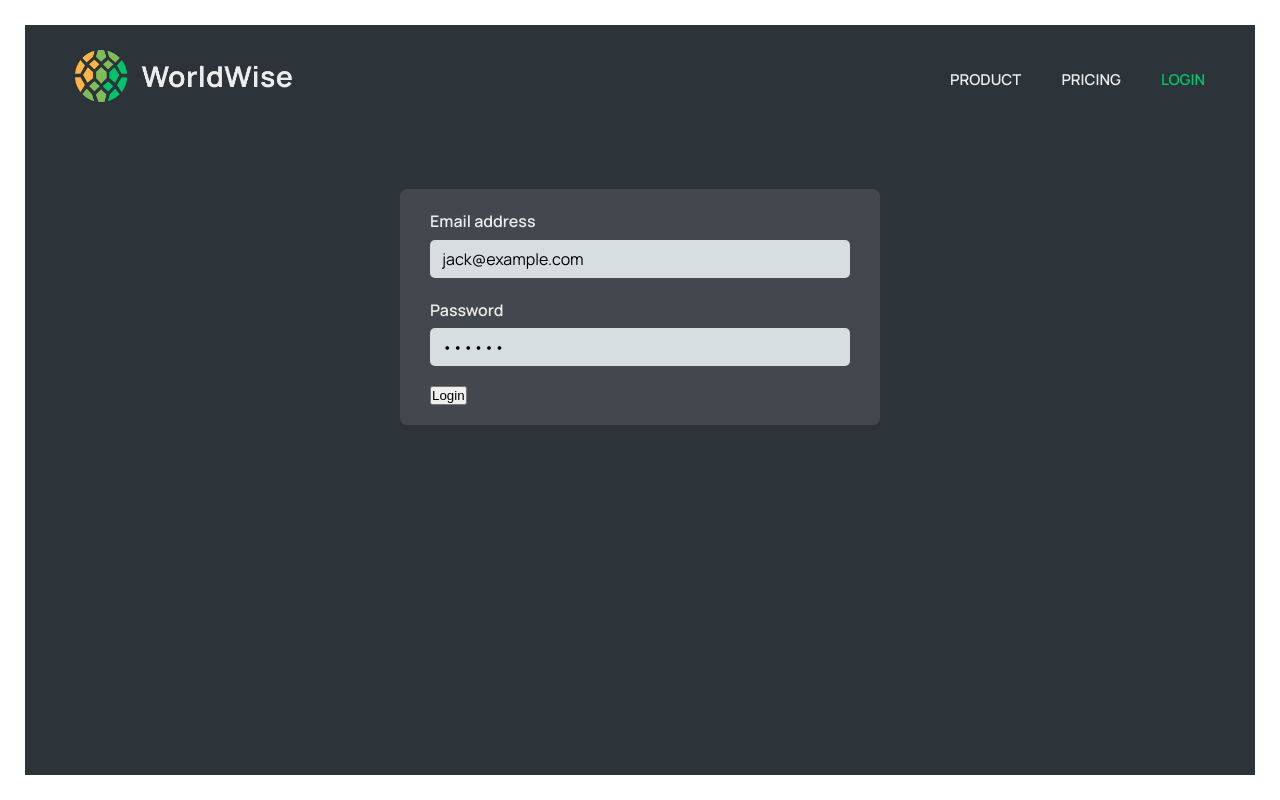
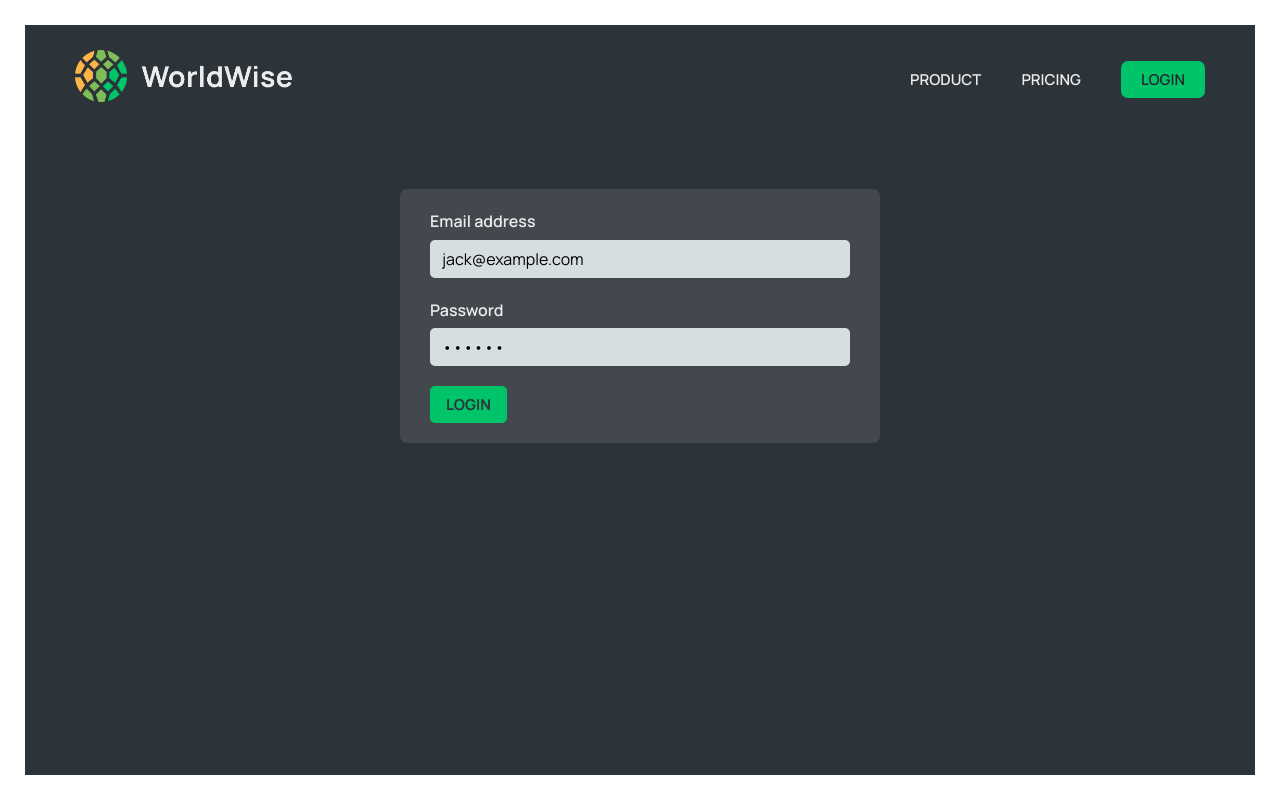
Before and after one commit to maurya-arjun/worldwise, a React (Vite) app: page /login in a window 1280 px wide. Built offline with nearby package versions, Linux system fonts and the light colour scheme; data requests are answered from the project's data file.

Commit message:
Add authentication, implement login functionality

```diff
--- a/data/cities.json
+++ b/data/cities.json
@@ -49,15 +49,15 @@
       }
     },
     {
-      "id": "afa3",
-      "cityName": "Neuvy-Saint-Sepulchre",
-      "country": "France",
-      "emoji": "🇫🇷",
-      "date": "2025-07-09T00:58:33.878Z",
-      "notes": "Welcome to france.",
+      "id": "570d",
+      "cityName": "Estepar",
+      "country": "Spain",
+      "emoji": "🇪🇸",
+      "date": "2025-07-09T02:27:10.583Z",
+      "notes": "",
       "position": {
-        "lat": "46.604167162931844",
-        "lng": "1.7578125000000002"
+        "lat": "42.342305278572816",
+        "lng": "-3.8891601562500004"
       }
     }
   ]
--- a/src/App.jsx
+++ b/src/App.jsx
@@ -10,9 +10,11 @@ import CountryList from "./components/CountryList";
 import City from "./components/City";
 import Form from "./components/Form";
 import CitiesProvider from "./contexts/CitiesProvider";
+import FakeAuthProvider from "./contexts/FakeAuthProvider";
 
 function App() {
     return (
+        <FakeAuthProvider>
             <CitiesProvider>
                 <BrowserRouter>
                     <Routes>
@@ -34,6 +36,7 @@ function App() {
                     </Routes>
                 </BrowserRouter>
             </CitiesProvider>
+        </FakeAuthProvider>
     );
 }
 
--- a/src/components/PageNav.jsx
+++ b/src/components/PageNav.jsx
@@ -15,7 +15,9 @@ function PageNav() {
                     <NavLink to="/pricing">Pricing</NavLink>
                 </li>
                 <li>
-          <NavLink to="/login">Login</NavLink>
+                    <NavLink to="/login" className={styles.ctaLink}>
+                        Login
+                    </NavLink>
                 </li>
             </ul>
         </nav>
--- a/src/components/User.jsx
+++ b/src/components/User.jsx
@@ -1,16 +1,22 @@
+import { useNavigate } from "react-router-dom";
+import useAuth from "../hooks/useAuth";
 import styles from "./User.module.css";
-
-const FAKE_USER = {
-  name: "Jack",
-  email: "jack@example.com",
-  password: "qwerty",
-  avatar: "https://i.pravatar.cc/100?u=zz",
-};
+import { useEffect } from "react";
 
 function User() {
-  const user = FAKE_USER;
+    const { user, logout, isAuthenticated } = useAuth();
+    const Navigate = useNavigate();
 
-  function handleClick() {}
+    useEffect(() => {
+        if (!isAuthenticated) Navigate("/");
+    }, [isAuthenticated, Navigate]);
+
+    function handleClick() {
+        logout();
+        Navigate("/");
+    }
+
+    if (!user) return;
 
     return (
         <div className={styles.user}>
--- /dev/null
+++ b/src/contexts/FakeAuthContext.js
@@ -0,0 +1,5 @@
+import { createContext } from "react";
+
+const AuthContext = createContext();
+
+export default AuthContext;
--- /dev/null
+++ b/src/contexts/FakeAuthProvider.jsx
@@ -0,0 +1,57 @@
+import { useReducer } from "react";
+import AuthContext from "./FakeAuthContext";
+
+const initialState = {
+    user: null,
+    isAuthenticated: false,
+};
+
+const FAKE_USER = {
+    name: "Jack",
+    email: "jack@example.com",
+    password: "qwerty",
+    avatar: "https://i.pravatar.cc/100?u=zz",
+};
+
+function reducer(state, action) {
+    switch (action.type) {
+        case "login":
+            return { ...state, user: action.payload, isAuthenticated: true };
+        case "logout":
+            return { ...state, user: null, isAuthenticated: false };
+        case "login/error":
+            return { ...state, isAuthenticated: false, error: action.payload };
+        default:
+            throw new Error("Unknown Action Type.");
+    }
+}
+
+function FakeAuthProvider({ children }) {
+    const [{ user, isAuthenticated }, dispatch] = useReducer(
+        reducer,
+        initialState
+    );
+
+    function login(username, password) {
+        if (username === FAKE_USER.email && password === FAKE_USER.password) {
+            dispatch({ type: "login", payload: FAKE_USER });
+        } else {
+            dispatch({
+                type: "login/error",
+                payload: "Please enter correct username and password",
+            });
+        }
+    }
+
+    function logout() {
+        dispatch({ type: "logout" });
+    }
+
+    return (
+        <AuthContext.Provider value={{ user, isAuthenticated, login, logout }}>
+            {children}
+        </AuthContext.Provider>
+    );
+}
+
+export default FakeAuthProvider;
--- /dev/null
+++ b/src/hooks/useAuth.js
@@ -0,0 +1,12 @@
+import { useContext } from "react";
+import AuthContext from "../contexts/FakeAuthContext";
+
+function useAuth() {
+    const context = useContext(AuthContext);
+    if (!context) {
+        throw new Error("useAuth must be used within a AuthProvider");
+    }
+    return context;
+}
+
+export default useAuth;
--- a/src/pages/AppLayout.jsx
+++ b/src/pages/AppLayout.jsx
@@ -2,12 +2,14 @@ import React from "react";
 import Sidebar from "../components/Sidebar";
 import Map from "../components/Map";
 import styles from "./AppLayout.module.css";
+import User from "../components/User";
 
 function AppLayout() {
     return (
         <div className={styles.app}>
             <Sidebar />
             <Map />
+            <User />
         </div>
     );
 }
--- a/src/pages/Homepage.jsx
+++ b/src/pages/Homepage.jsx
@@ -13,11 +13,11 @@ export default function Homepage() {
                     WorldWise keeps track of your adventures.
                 </h1>
                 <h2>
-          A world map that tracks your footsteps into every city you can think
-          of. Never forget your wonderful experiences, and show your friends how
-          you have wandered the world.
+                    A world map that tracks your footsteps into every city you
+                    can think of. Never forget your wonderful experiences, and
+                    show your friends how you have wandered the world.
                 </h2>
-        <Link to="/app" className="cta">
+                <Link to="/login" className="cta">
                     start tracking now
                 </Link>
             </section>
--- a/src/pages/Login.jsx
+++ b/src/pages/Login.jsx
@@ -1,16 +1,33 @@
 import PageNav from "../components/PageNav";
 import styles from "./Login.module.css";
 import { useState } from "react";
+import useAuth from "../hooks/useAuth";
+import { useNavigate } from "react-router-dom";
+import { useEffect } from "react";
+import Button from "../components/Button";
 
 export default function Login() {
     // PRE-FILL FOR DEV PURPOSES
     const [email, setEmail] = useState("jack@example.com");
     const [password, setPassword] = useState("qwerty");
 
+    const { login, isAuthenticated, error } = useAuth();
+    const Navigate = useNavigate();
+
+    function handleSubmit(e) {
+        e.preventDefault();
+        if (email && password) login(email, password);
+    }
+
+    useEffect(() => {
+        if (isAuthenticated) Navigate("/app", { replace: true });
+    }, [isAuthenticated, Navigate]);
+
     return (
         <main className={styles.login}>
             <PageNav />
-      <form className={styles.form}>
+            {error && <p>{error}</p>}
+            <form className={styles.form} onSubmit={handleSubmit}>
                 <div className={styles.row}>
                     <label htmlFor="email">Email address</label>
                     <input
@@ -32,7 +49,7 @@ export default function Login() {
                 </div>
 
                 <div>
-          <button>Login</button>
+                    <Button type="primary">Login</Button>
                 </div>
             </form>
         </main>
```
Lines whose indentation alone changed are shown as unchanged.
